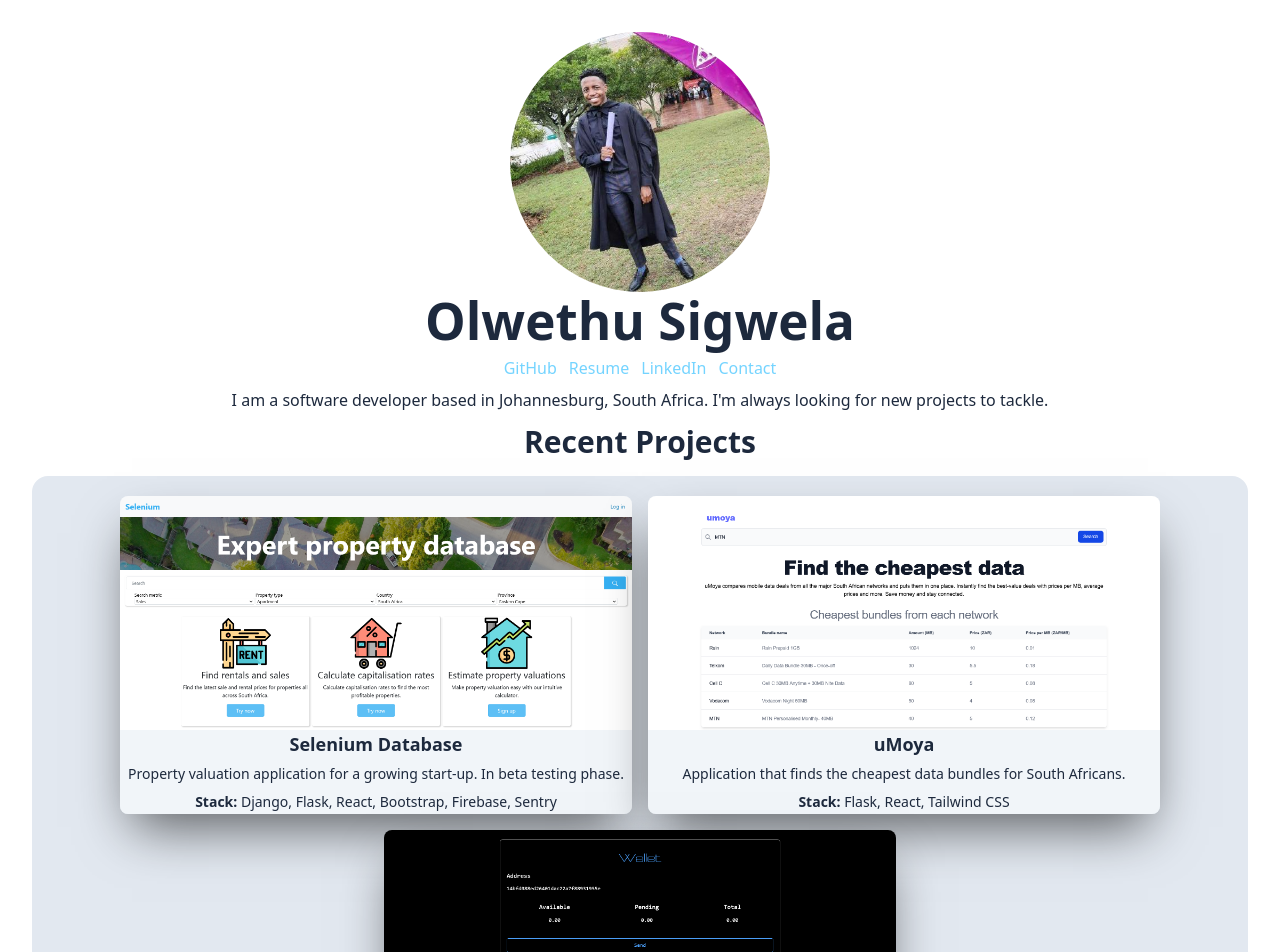
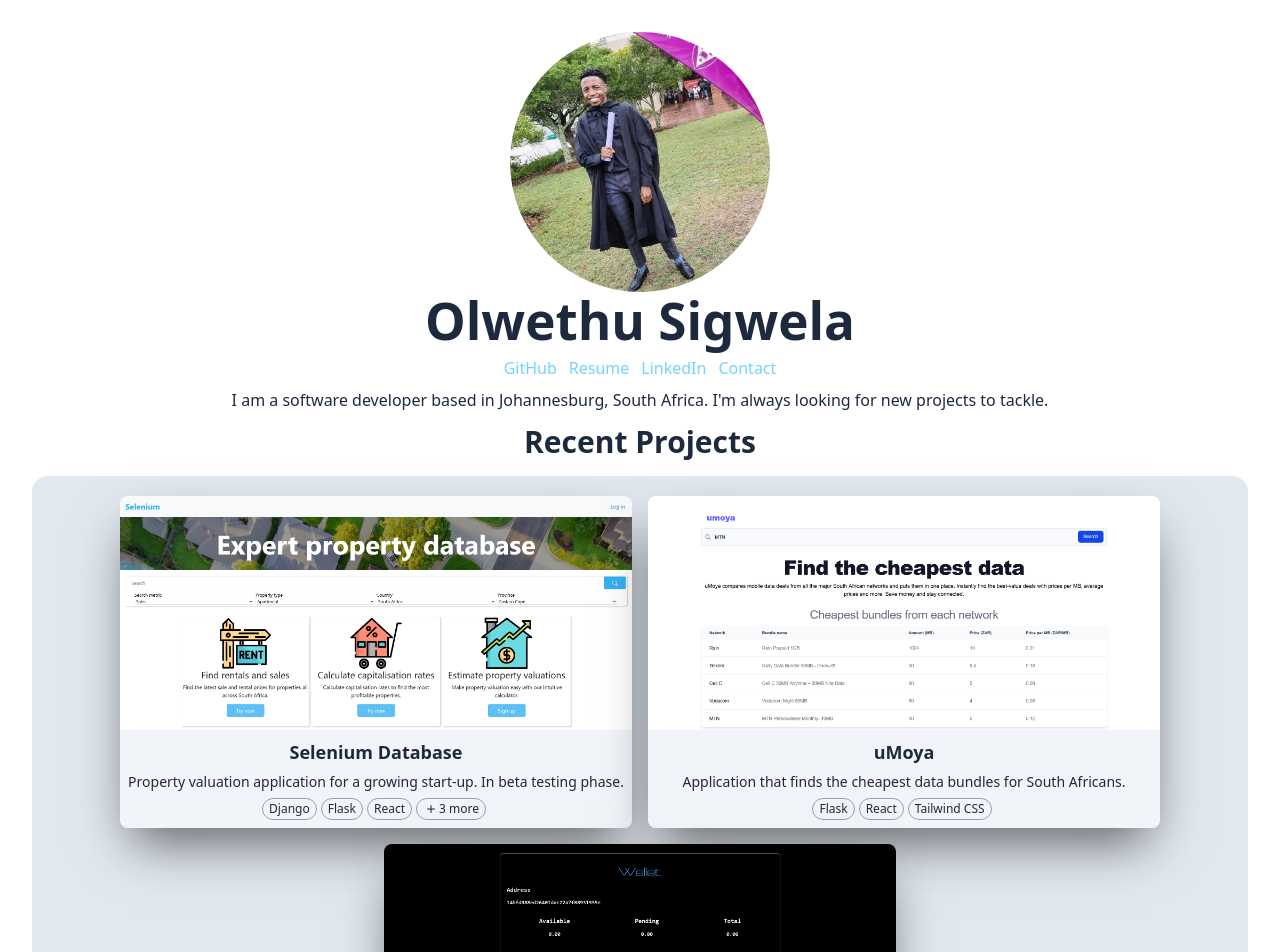
Before and after one commit to olwethu-sigwela/olwethusigwela, a React (Vite) app: page / in a window 1280 px wide. Shown: the top 952 px of the page. Built offline with nearby package versions, Linux system fonts and the light colour scheme.

Commit message:
Re-implemented stack list using badges.

```diff
--- a/src/App.jsx
+++ b/src/App.jsx
@@ -105,30 +105,130 @@ function ProjectList(){
   <>
     <SubTitleContainer subtitle="Recent Projects"/>
     <div className="container mx-auto bg-slate-200 rounded-2xl p-5 flex flex-wrap justify-center gap-4">
-      <Project src="./selenium-database.png" caption = "Selenium Database" description="Property valuation application for a growing start-up. In beta testing phase." stack="Django, Flask, React, Bootstrap, Firebase, Sentry" link="https://seleniumdatabase.co.za/"/>
-      <Project src="./uMoya.png" caption = "uMoya" description="Application that finds the cheapest data bundles for South Africans." stack="Flask, React, Tailwind CSS" link="https://umoya.vercel.app/"/>
-      <Project src="./cryptocurrency.png" caption = "Drachma" description="Fully functional cryptocurrency." stack="Flask, IndexedDatabase" link="https://olwethu-backup.github.io/"/>
+      <Project src="./selenium-database.png" caption = "Selenium Database" description="Property valuation application for a growing start-up. In beta testing phase." stack={["Django", "Flask", "React", "Tailwind CSS", "Firebase", "Google Cloud"]} link="https://seleniumdatabase.co.za/"/>
+      <Project src="./uMoya.png" caption = "uMoya" description="Application that finds the cheapest data bundles for South Africans." stack={["Flask", "React", "Tailwind CSS"]} link="https://umoya.vercel.app/"/>
+      <Project src="./cryptocurrency.png" caption = "Drachma" description="Fully functional cryptocurrency." stack={["Flask", "IndexedDatabase"]} link="https://olwethu-backup.github.io/"/>
 
     </div>
   </>
   )
 }
 
+function Badge({framework, visible}){
+
+  const visibleRule = visible ? "visible" : "hidden"
+  return(<>
+      <span className={`bg-slate-100 border ${visibleRule} hover:bg-slate-200 align-middle border-gray-400 text-xs font-medium me-1 mt-1 px-1.5 py-0.5 rounded-full`}>
+        {framework}
+      </span>
+    </>
+    )
+}
+
+
+function SeeMoreButton({surplus, visibiltyFunction}){
+
+  return (<>
+
+      <span onClick={visibiltyFunction} className="flex flex-nowrap w-fit align-middle bg-slate-100 hover:bg-slate-200 border border-gray-400 text-xs font-medium me-1 mt-1 px-1.5 py-0.5 rounded-full">
+            <svg xmlns="http://www.w3.org/2000/svg" width="16" height="16" fill="currentColor" viewBox="0 0 16 16">
+              <path d="M8 4a.5.5 0 0 1 .5.5v3h3a.5.5 0 0 1 0 1h-3v3a.5.5 0 0 1-1 0v-3h-3a.5.5 0 0 1 0-1h3v-3A.5.5 0 0 1 8 4"/>
+            </svg>
+            {surplus} more
+          </span>
+
+  </>)
+}
+
+
+function SeeLessButton({visibiltyFunction}){
+
+  return (<>
+
+      <span onClick={visibiltyFunction} className="flex flex-nowrap w-fit align-middle bg-slate-100 hover:bg-slate-200 border border-gray-400 text-xs font-medium me-1 mt-1 px-1.5 py-0.5 rounded-full">
+            <svg xmlns="http://www.w3.org/2000/svg" width="16" height="16" fill="currentColor" class="bi bi-dash" viewBox="0 0 16 16">
+              <path d="M4 8a.5.5 0 0 1 .5-.5h7a.5.5 0 0 1 0 1h-7A.5.5 0 0 1 4 8"/>
+            </svg>
+            See less
+          </span>
+
+  </>)
+}
+
+function StackList({stack}){
+  const maxNumBadges = 3
+  const surplus = stack.length - maxNumBadges
+
+  const [seeMore, setSeeMore] = useState(false)
+
+  const badges = stack.map((framework, f) =>{
+
+    if (!seeMore){
+      if (f < maxNumBadges){
+
+        return <Badge key={f} framework={framework} visible={true}/>
+      }
+      else{
+        return <Badge key={f} framework={framework} visible={false}/>
+      }
+    }else{
+      return <Badge key={f} framework={framework} visible={true}/>
+    }
+  }
+
+)
+
+    function alterVisibility(){
+      if(seeMore){
+        setSeeMore(false)
+      }else{
+        setSeeMore(true)
+      }
+    }
+
+
+    const button = seeMore ? <SeeLessButton visibiltyFunction={alterVisibility}/> : <SeeMoreButton surplus={surplus} visibiltyFunction={alterVisibility}/>
+
+    var result = null
+    if (surplus > 0){
+      result =  <div className="flex flex-wrap justify-center">
+          {badges}
+          {button}
+        </div>
+    }
+    else{
+      result = <div className="flex flex-wrap justify-center">
+          {badges}
+        </div>
+    }
+    return (
+      <>
+        {result}
+      </>
+    )
+
+}
+
 function Project({src, caption, description, stack, link}){
+
+
   return (
     <>
-        <a href={link} target="_blank">
+
           <figure className="max-w-5xl xl:max-w-lg shadow-2xl/60 rounded-lg hover:cursor-pointer">
-              <img className="h-auto max-w-full rounded-t-lg duration-275 hover:brightness-80" src={src} alt={caption}/>
-              <figcaption className="text-lg font-extrabold text-center text-slate-800 bg-slate-100 rounded-b-lg">{caption}
+              <a href={link} target="_blank">
+                <img className="h-auto max-w-full rounded-t-lg duration-275 hover:brightness-80" src={src} alt={caption}/>
+              </a>
+              <figcaption className="text-lg font-extrabold text-center text-slate-800 bg-slate-100 rounded-b-lg p-2">{caption}
                 <br/>
                 <span className="text-sm text-slate-800 font-normal">{description}</span>
                 <br/>
-                <span className="text-sm text-slate-800 font-normal"><span className="font-bold">Stack: </span>{stack}</span>
+                {/* <span className="text-sm text-slate-800 font-normal"><span className="font-bold">Stack: </span>{stack}</span> */}
+                <StackList stack={stack}/>
                 </figcaption>
 
           </figure>
-      </a>
+
 
     </>
   )
```
